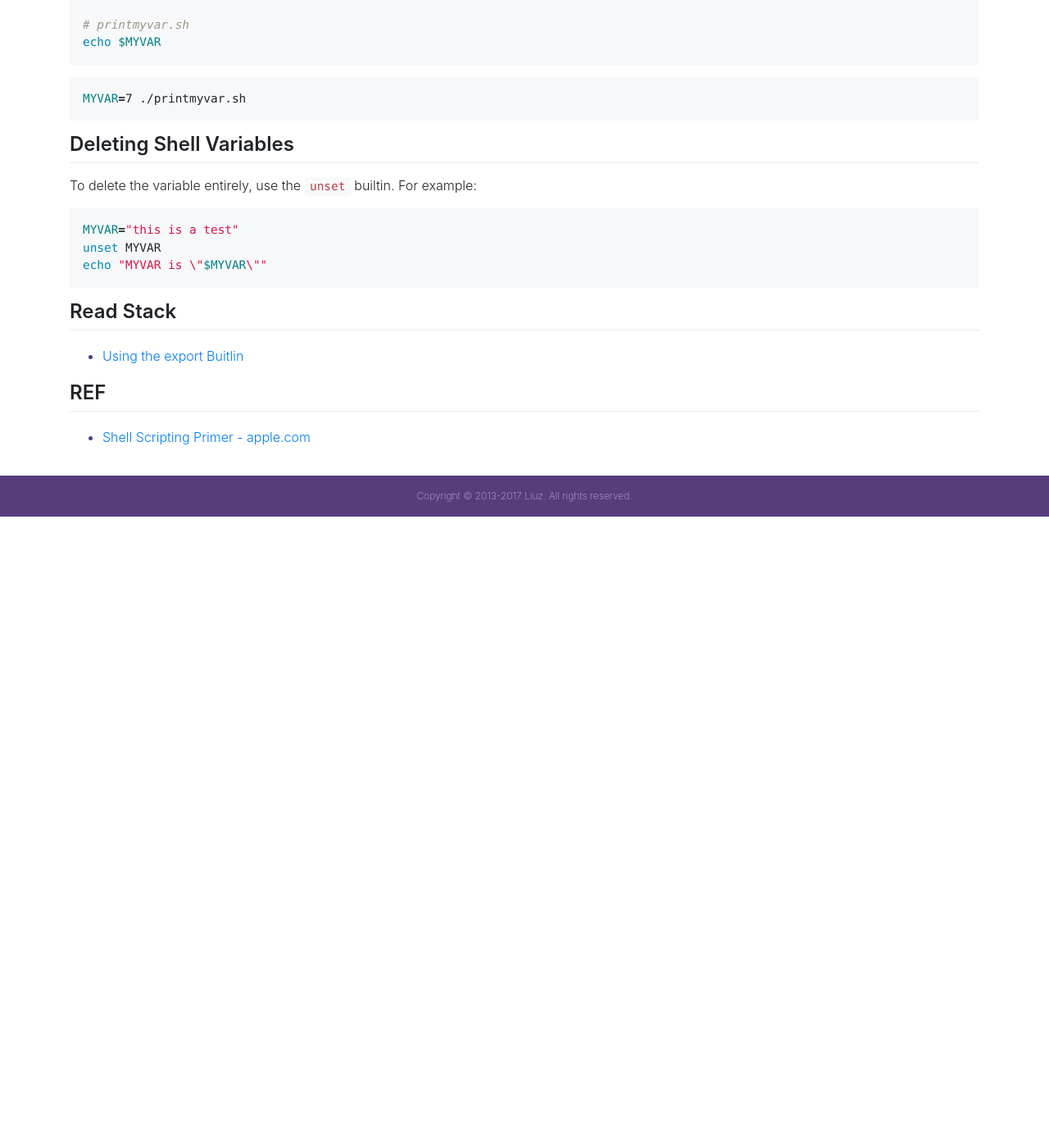
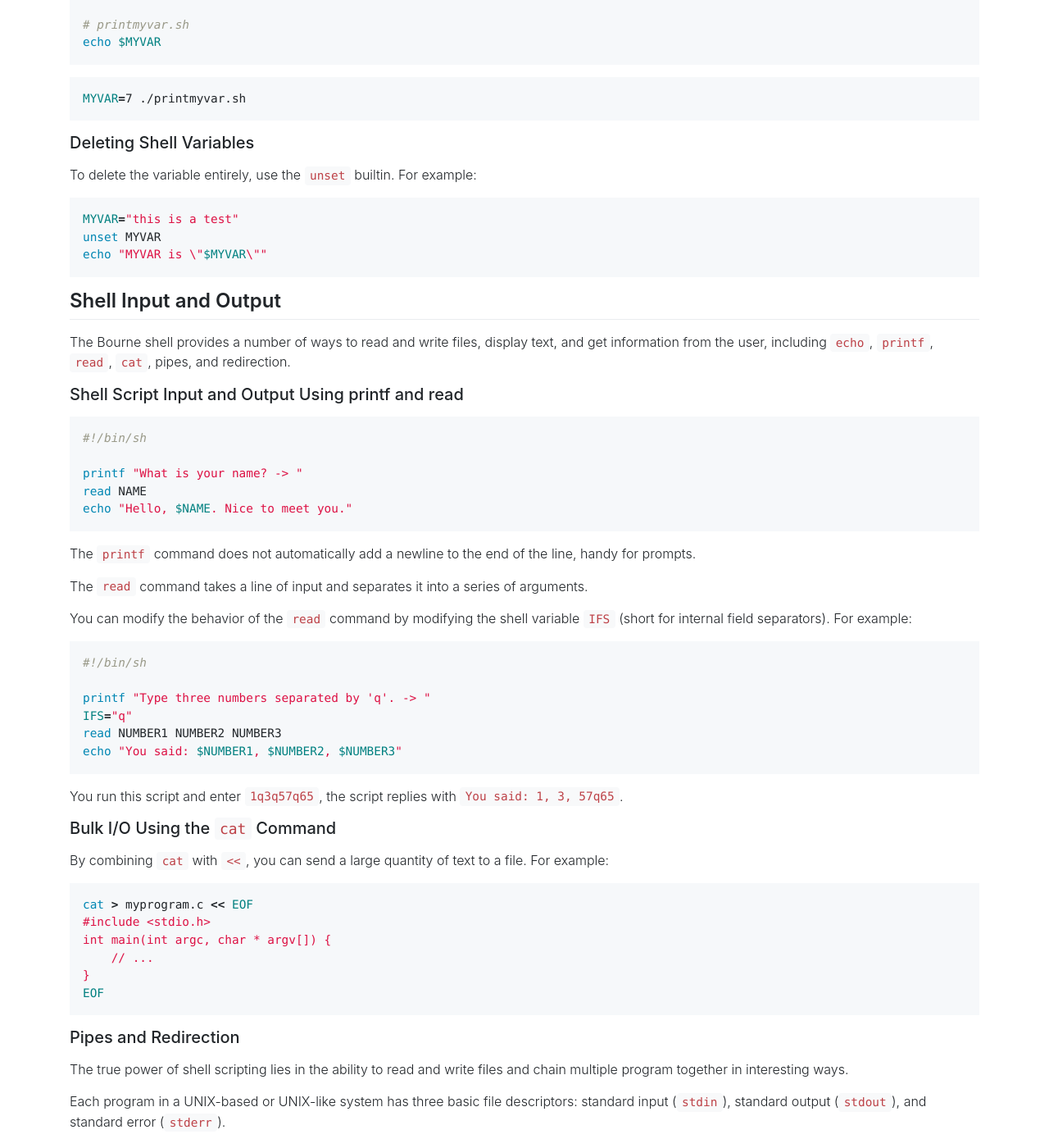
Before and after one commit to liuzhuan/liuzhuan.github.io, a Jekyll site: the page built from _posts/2017-12-19-shell-primer.md, in a window 1280 px wide and 1400 px high, scrolled down 2772 px. Shown: the whole window at 82% size. Built offline with Jekyll 4.4.1, drawn with Linux system fonts in a browser that asks for light colours; nearby versions of some CDN libraries; before the commit the page ends 3402 px from its top, so only the background shows below that; some of the changed text lies outside the part shown.

Commit message:
updating shell primer

````diff
--- a/_posts/2017-12-19-shell-primer.md
+++ b/_posts/2017-12-19-shell-primer.md
@@ -142,7 +142,7 @@ echo $MYVAR
 MYVAR=7 ./printmyvar.sh
 ```
 
-## Deleting Shell Variables
+### Deleting Shell Variables
 
 To delete the variable entirely, use the `unset` builtin. For example:
 
@@ -152,9 +152,69 @@ unset MYVAR
 echo "MYVAR is \"$MYVAR\""
 ```
 
+## Shell Input and Output
+
+The Bourne shell provides a number of ways to read and write files, display text, and get information from the user, including `echo`, `printf`, `read`, `cat`, pipes, and redirection.
+
+### Shell Script Input and Output Using printf and read
+
+```sh
+#!/bin/sh
+
+printf "What is your name? -> "
+read NAME
+echo "Hello, $NAME. Nice to meet you."
+```
+
+The `printf` command does not automatically add a newline to the end of the line, handy for prompts.
+
+The `read` command takes a line of input and separates it into a series of arguments.
+
+You can modify the behavior of the `read` command by modifying the shell variable `IFS` (short for internal field separators). For example:
+
+```sh
+#!/bin/sh
+
+printf "Type three numbers separated by 'q'. -> "
+IFS="q"
+read NUMBER1 NUMBER2 NUMBER3
+echo "You said: $NUMBER1, $NUMBER2, $NUMBER3"
+```
+
+You run this script and enter `1q3q57q65`, the script replies with `You said: 1, 3, 57q65`.
+
+### Bulk I/O Using the `cat` Command
+
+By combining `cat` with `<<`, you can send a large quantity of text to a file. For example:
+
+```sh
+cat > myprogram.c << EOF
+#include <stdio.h>
+int main(int argc, char * argv[]) {
+    // ...
+}
+EOF
+```
+
+### Pipes and Redirection
+
+The true power of shell scripting lies in the ability to read and write files and chain multiple program together in interesting ways.
+
+Each program in a UNIX-based or UNIX-like system has three basic file descriptors: standard input (`stdin`), standard output (`stdout`), and standard error (`stderr`).
+
+Basic File Redirection
+
+```sh
+# create a new file
+echo "a single line of text" > MyFile
+
+# append another line of text
+echo "another line of text" >> MyFile
+```
+
 ## Read Stack
 
-- [Using the export Buitlin][basics]
+- [Shell Input and Output][io]
 
 ## REF
 
````
Also changed, not shown: other parts of _posts/2017-12-19-shell-primer.md (+1 -0 lines).
